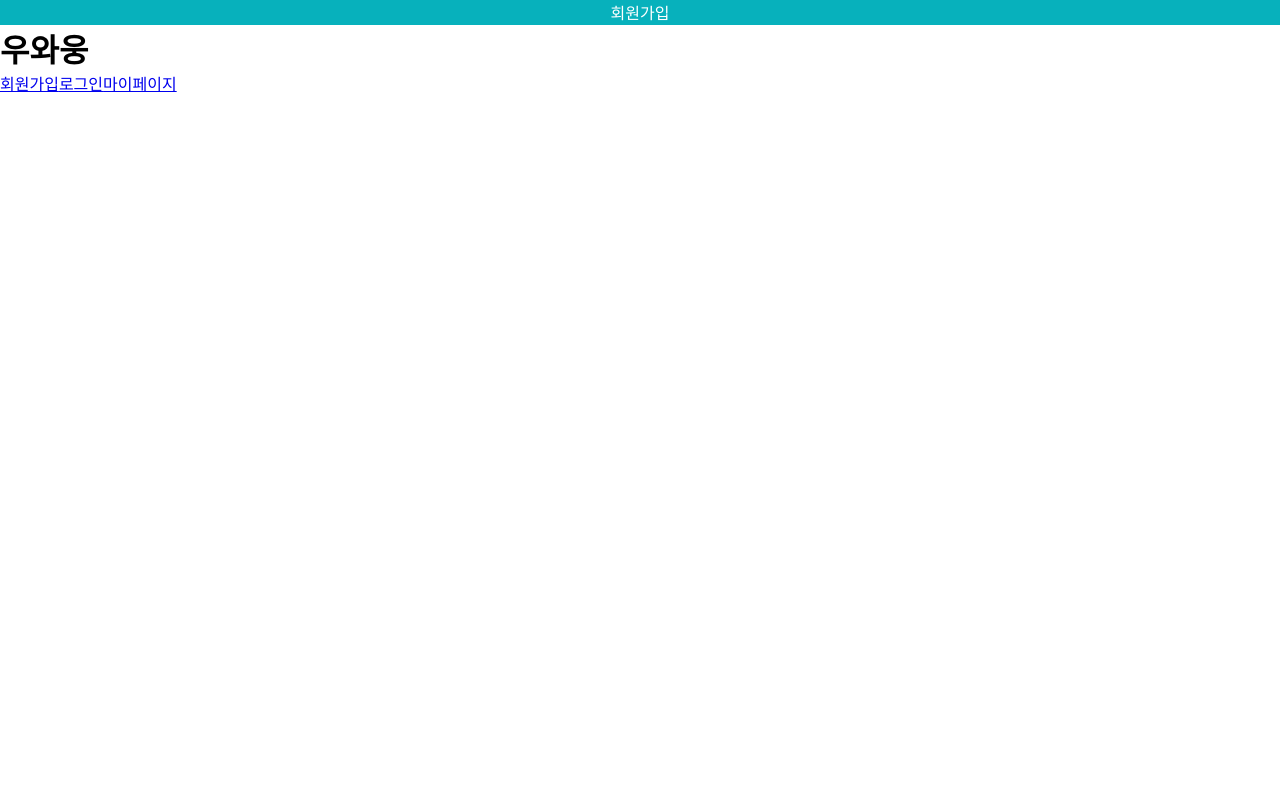
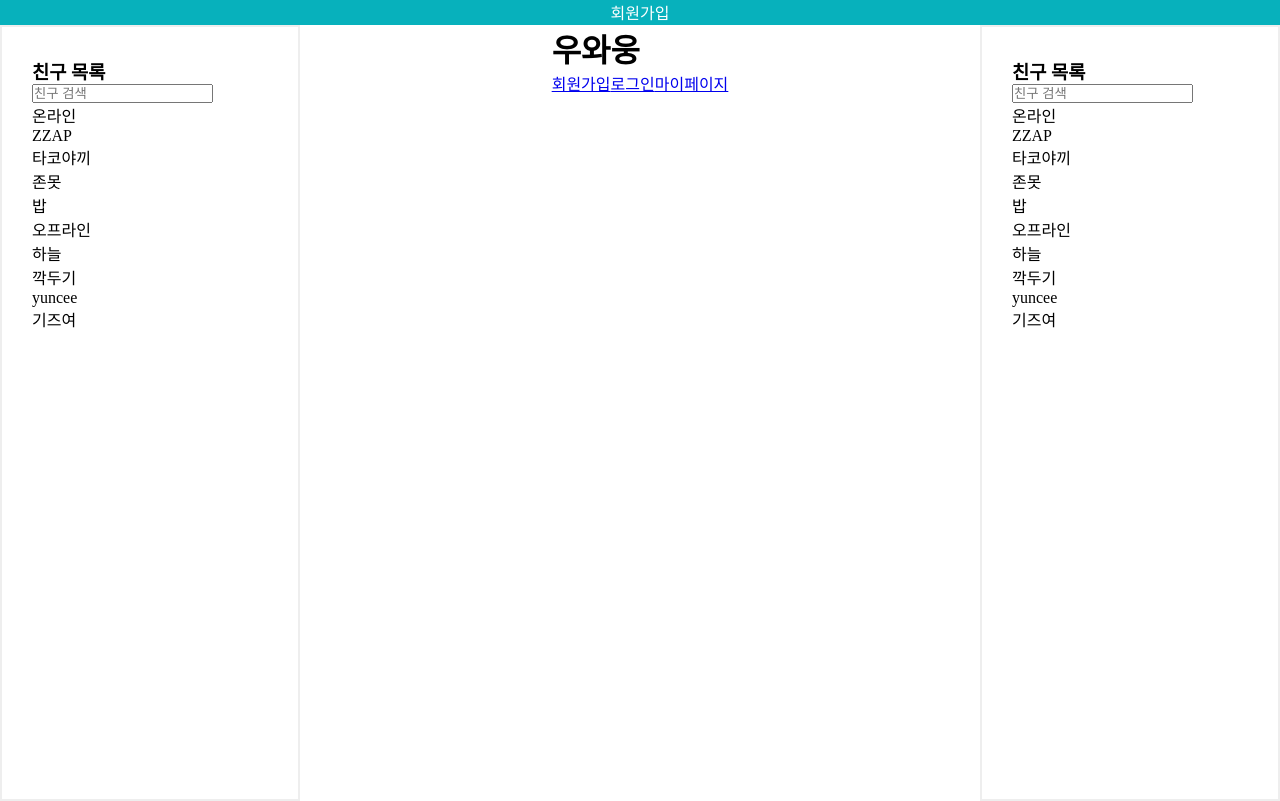
Before and after one commit to ilegood/hlml-client, a React (Vite) app: page / in a window 1280 px wide. Built offline with nearby package versions, Linux system fonts and the light colour scheme; no server answers.

Commit message:
style update

```diff
--- a/src/Components/Layout.jsx
+++ b/src/Components/Layout.jsx
@@ -1,5 +1,7 @@
 import { Outlet } from "react-router";
 import Header from "./Header";
+import FriendsList from "./FriendsList";
+import Sidebar from "./Sidebar";
 
 const Layout = () => {
   return (
@@ -7,7 +9,11 @@ const Layout = () => {
       <main className="page-content">
         <Header />
         {/* Outlet 자리에 현재 경로에 element 페이지 컴포넌트가 들어감 */}
-        <Outlet />
+        <div className="page-wrap">
+          <Sidebar />
+          <Outlet />
+          <FriendsList />
+        </div>
       </main>
     </div>
   );
--- a/src/Pages/MainPage.jsx
+++ b/src/Pages/MainPage.jsx
@@ -1,35 +1,17 @@
 import { useState, useEffect } from "react";
 import { Link } from "react-router-dom";
+import styled from "styled-components";
+
+const MainStyles = styled.div``;
 
 const MainPage = () => {
-  {
-    /* JSX : JavaScript 안에서 HTML 처럼 작성하는 문법
-    useState : 화면에 보여줄 값을 저장하는 공간
-    => const [현재 상태의 변수, 변수값 상태를 바꾸는 함수] = useState(초기값)
-    useEffect : 바뀌는 시점을 찾을 때 사용
-    => []이 비어있는 경우 처음에만 실행
-    */
-  }
-  const [count, setCount] = useState(0);
-  const [recipes, setRecipes] = useState([]);
-
-  useEffect(() => {
-    getRecipes();
-  }, []);
-
-  const getRecipes = async () => {
-    const response = await fetch("http://localhost:4000/recipes");
-    const data = await response.json();
-    setRecipes(data); // 받아온 데이터를 state에 저장
-  };
-
   return (
-    <>
+    <MainStyles>
       <h1>우와웅</h1>
       <Link to="/register">회원가입</Link>
       <Link to="/login">로그인</Link>
       <Link to="/user">마이페이지</Link>
-    </>
+    </MainStyles>
   );
 };
 
--- /dev/null
+++ b/src/components/FriendsList.jsx
@@ -0,0 +1,42 @@
+// import { Link } from "react-router-dom";
+import styled from "styled-components";
+
+const FriendsStyles = styled.div`
+  border: 2px solid #eee;
+  background-color: var(--color-bg);
+  width: 300px;
+  height: 97vh;
+  padding: 30px;
+  ul {
+    list-style: none;
+  }
+`;
+
+const FriendsList = () => {
+  return (
+    <>
+      <FriendsStyles>
+        <h3>친구 목록</h3>
+        <form>
+          <input type="text" placeholder="친구 검색" />
+        </form>
+        <ul className="online">
+          <p>온라인</p>
+          <li>ZZAP</li>
+          <li>타코야끼</li>
+          <li>존못</li>
+          <li>밥</li>
+        </ul>
+        <ul className="offline">
+          <p>오프라인</p>
+          <li>하늘</li>
+          <li>깍두기</li>
+          <li>yuncee</li>
+          <li>기즈여</li>
+        </ul>
+      </FriendsStyles>
+    </>
+  );
+};
+
+export default FriendsList;
--- a/src/components/Header.css
+++ /dev/null
@@ -1,10 +0,0 @@
-@import "../styles.css";
-.header {
-  display: flex;
-  justify-content: center;
-
-  width: 100%;
-  height: 25px;
-  background-color: var(--color-deactive);
-  color: white;
-}
--- a/src/components/Header.jsx
+++ b/src/components/Header.jsx
@@ -1,10 +1,20 @@
 // import { Link } from "react-router-dom";
-import "./Header.css";
+import styled from "styled-components";
+
+const HeaderStyles = styled.div`
+  display: flex;
+  justify-content: center;
+
+  width: 100%;
+  height: 25px;
+  background-color: var(--color-deactive);
+  color: white;
+`;
 
 const Header = () => {
   return (
     <>
-      <div className="header">회원가입</div>
+      <HeaderStyles>회원가입</HeaderStyles>
     </>
   );
 };
--- /dev/null
+++ b/src/components/Sidebar.jsx
@@ -0,0 +1,42 @@
+// import { Link } from "react-router-dom";
+import styled from "styled-components";
+
+const SidebarStyles = styled.div`
+  border: 2px solid #eee;
+  background-color: var(--color-bg);
+  width: 300px;
+  height: 97vh;
+  padding: 30px;
+  ul {
+    list-style: none;
+  }
+`;
+
+const Sidebar = () => {
+  return (
+    <>
+      <SidebarStyles>
+        <h3>친구 목록</h3>
+        <form>
+          <input type="text" placeholder="친구 검색" />
+        </form>
+        <ul className="online">
+          <p>온라인</p>
+          <li>ZZAP</li>
+          <li>타코야끼</li>
+          <li>존못</li>
+          <li>밥</li>
+        </ul>
+        <ul className="offline">
+          <p>오프라인</p>
+          <li>하늘</li>
+          <li>깍두기</li>
+          <li>yuncee</li>
+          <li>기즈여</li>
+        </ul>
+      </SidebarStyles>
+    </>
+  );
+};
+
+export default Sidebar;
--- a/src/pages/UserPage.jsx
+++ b/src/pages/UserPage.jsx
@@ -4,7 +4,7 @@ const Userstyles = styled.div`
   display: flex;
   flex-direction: column;
   justify-content: center;
-  align-items: center;
+  align-items: start;
   height: calc(100vh - 25px);
 
   .profile-wrap {
@@ -39,6 +39,7 @@ const Userstyles = styled.div`
   .user-info > p {
     margin: 0;
     font-size: 12px;
+    color: var(--color-deactive);
   }
 
   .user-stats {
--- a/src/styles.css
+++ b/src/styles.css
@@ -10,3 +10,8 @@
   --color-bg: white;
   --color-text: #121212;
 }
+
+.page-wrap {
+  display: flex;
+  justify-content: space-between;
+}
```
